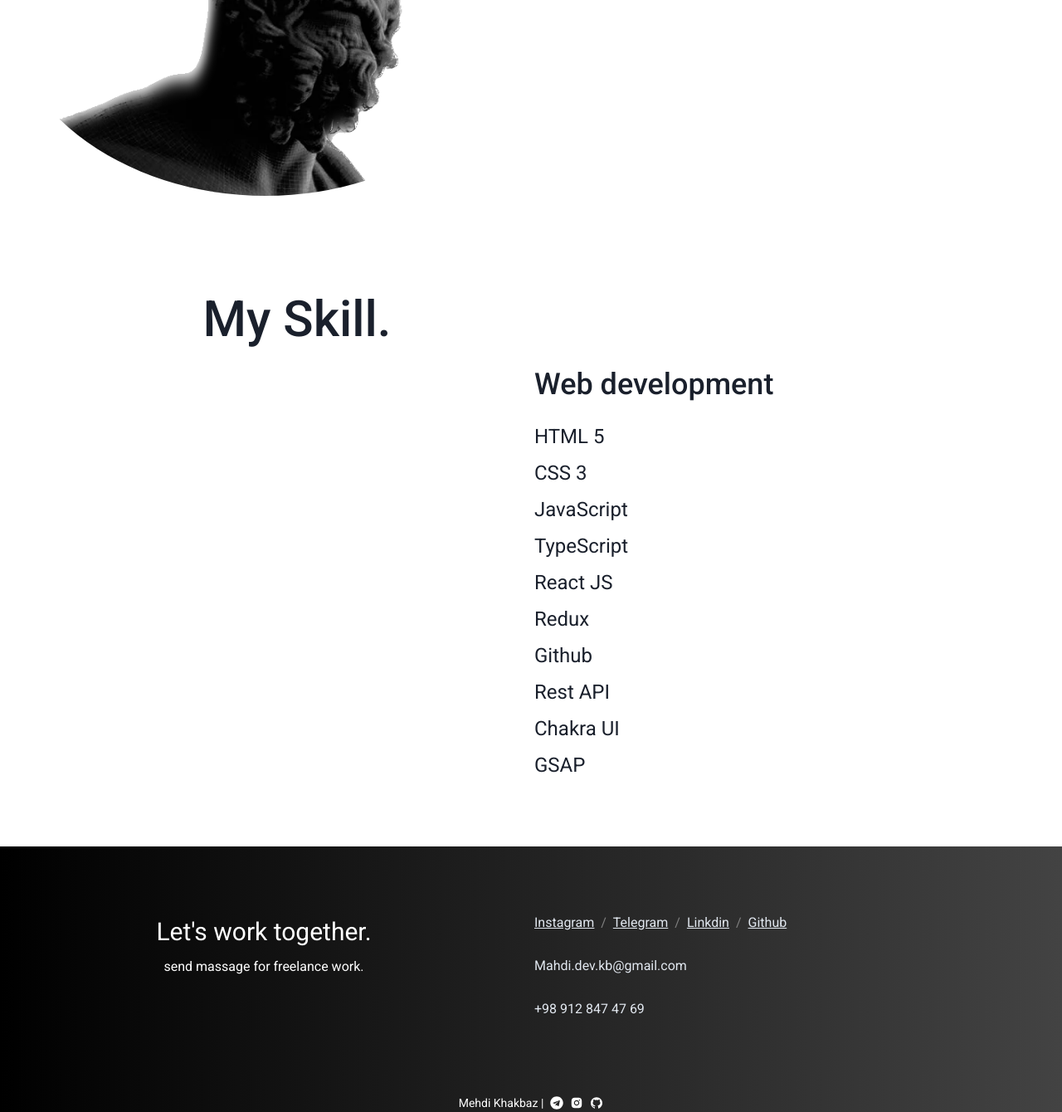
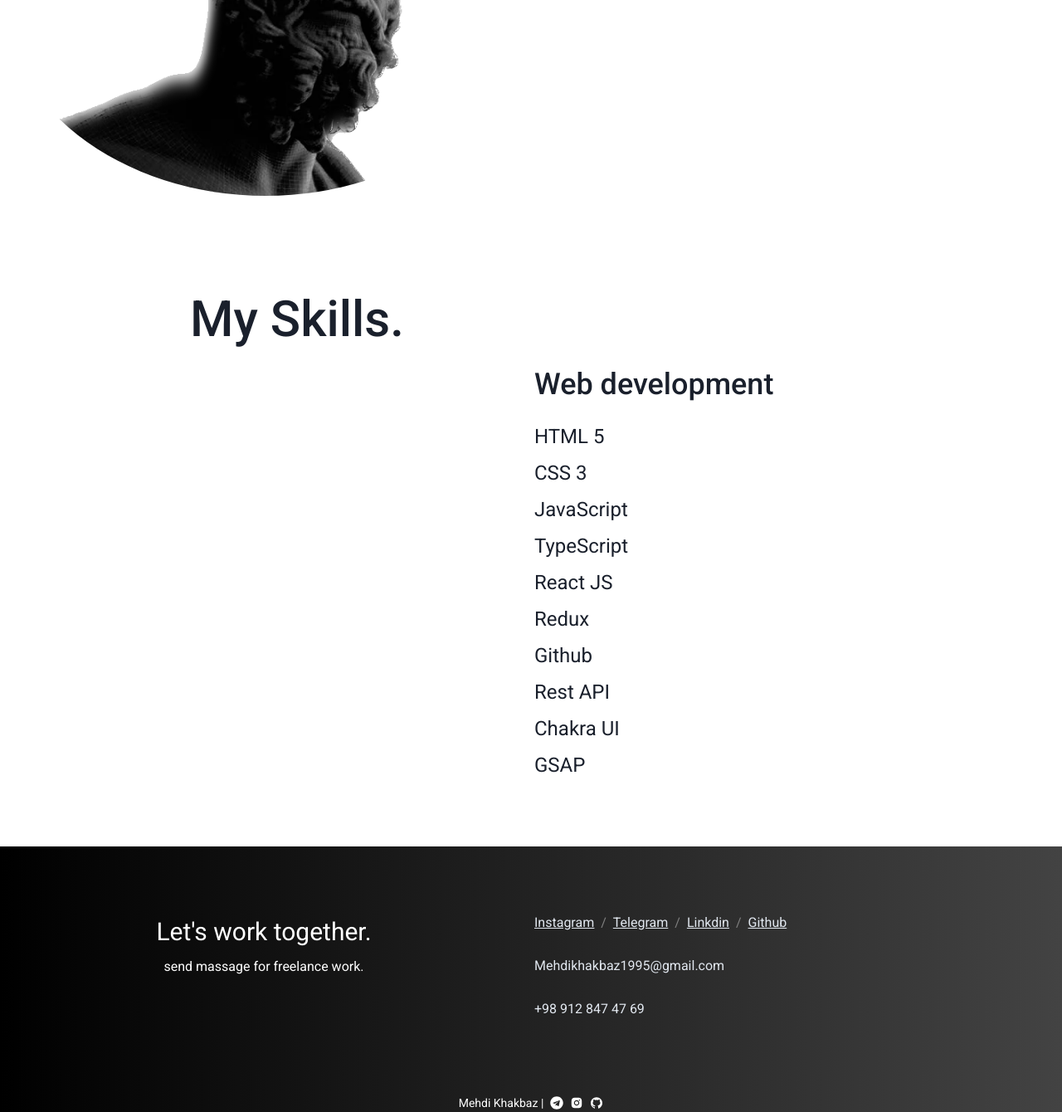
Before and after one commit to Mehdi851325/portofolio, a React (Vite) app: page /about in a window 1280 px wide. Shown: the part 898-2238 px from the top of the page at 83% size. Built offline with nearby package versions, Linux system fonts and the light colour scheme; a web font is replaced by a local one.

Commit message:
11. fix about

```diff
--- a/src/components/About.jsx
+++ b/src/components/About.jsx
@@ -72,7 +72,7 @@ const About = () => {
             mt={{ md: "100px", base: "0px" }}
             lineHeight={"tall"}
           >
-            My Skill.
+            My Skills.
           </Text>
         </Stack>
         <Stack
@@ -159,7 +159,7 @@ const About = () => {
             </HStack>
             <HStack mt={"20px"}>
               <Text color={"gray.200"} fontSize={{ lg: "lx", md: "medium" }}>
-                Mahdi.dev.kb@gmail.com
+                Mehdikhakbaz1995@gmail.com
               </Text>
             </HStack>
             <HStack mt={{base:"0px",md:"20px"}}>
```
